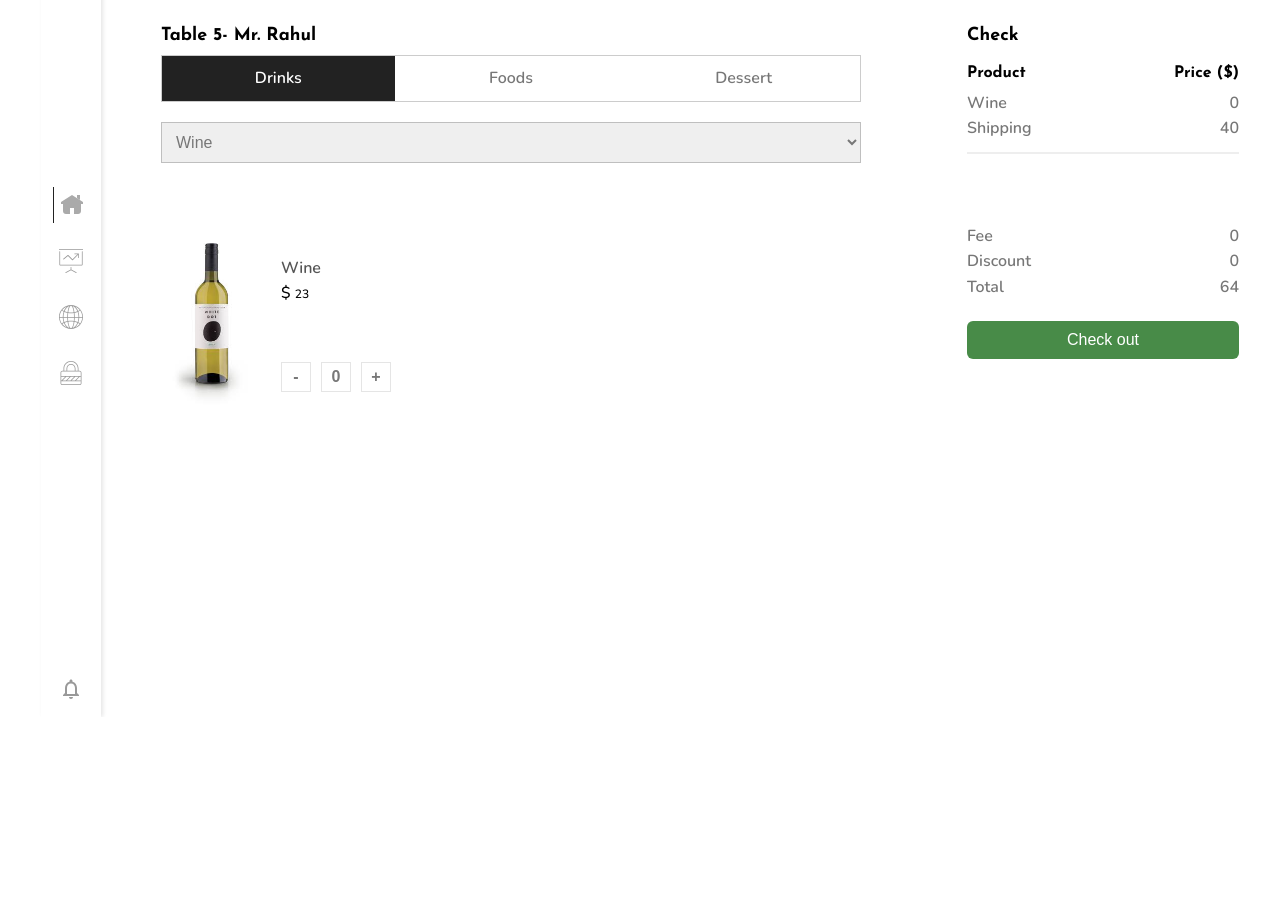
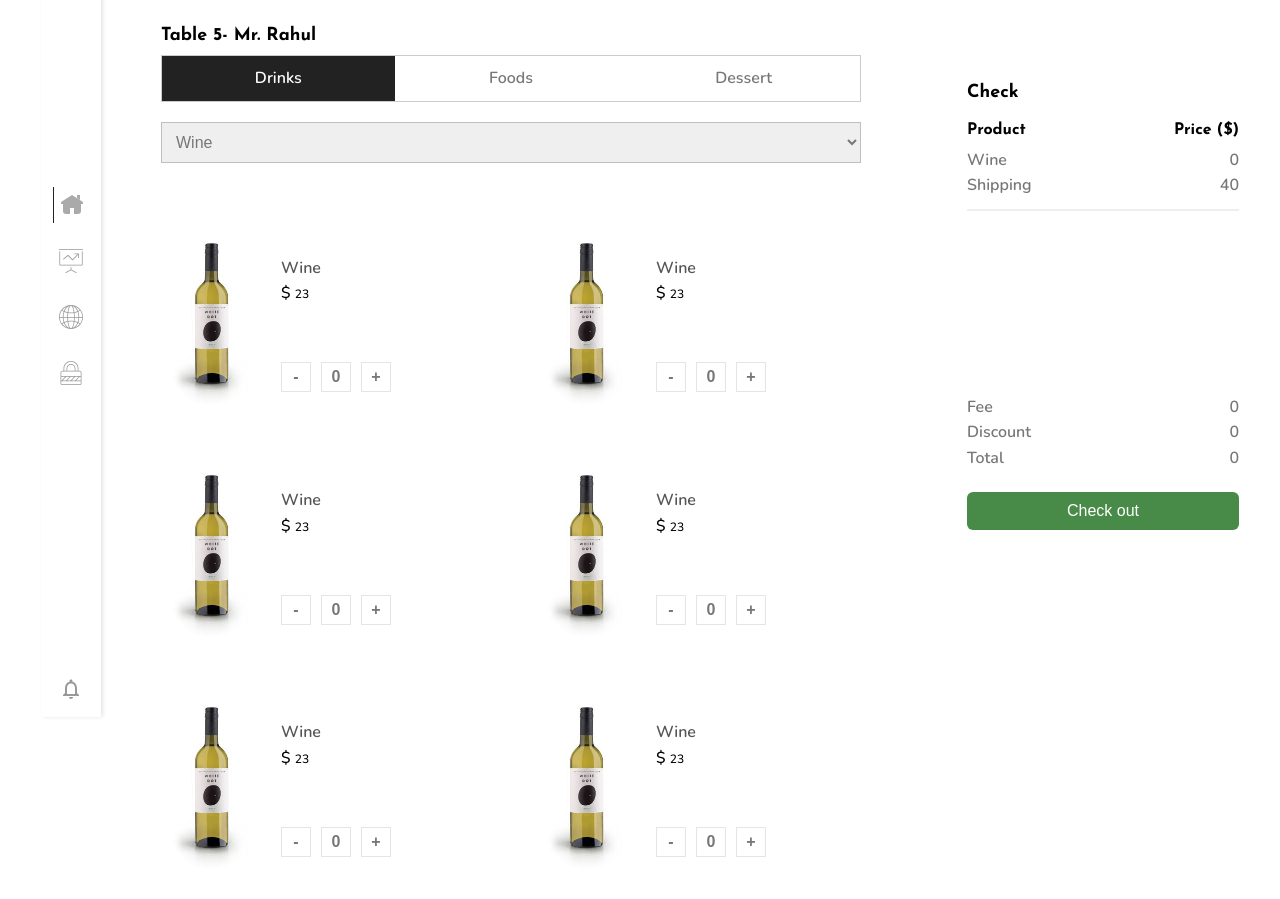
Before and after one commit to Er-Rahul-Tiwari/RecipesApp, a website: page index.html in a window 1280 px wide. Shown: the part 83-982 px from the top of the page. Before the commit the page ends 800 px from the top, so only its background shows below. Drawn offline with nearby package versions, Linux system fonts and the light colour scheme.

Commit message:
update DOM

```diff
--- a/app.js
+++ b/app.js
@@ -1,8 +1,9 @@
 
-  var card__name = document.querySelector(card__name);
-  var update__name = document.querySelector(update__name);
+  var card__name = document.querySelector(".card__name");
+  var update__name = document.querySelector('.update__name');
+  var total = document.querySelector('.total');
 
-  var availableItems = 10;
+  var availableItems = 100;
 
   const decNum = (val,card__price,update__price)=>{
     var itemVal = document.querySelector(val);
@@ -14,6 +15,8 @@
   }else{
     itemVal.value = parseInt(itemVal.value) - 1;
     itemPrice.innerHTML = parseInt(itemPrice.innerHTML) - 23;
+    update__price.innerHTML = itemPrice.innerHTML;
+    total.innerHTML = parseInt(update__price.innerHTML) + 40;
   }
 }
 const incNum = (val,card__price,update__price)=>{
@@ -27,6 +30,8 @@ const incNum = (val,card__price,update__price)=>{
   }else{
     itemVal.value = parseInt(itemVal.value) + 1;
     itemPrice.innerHTML = parseInt(itemPrice.innerHTML) + 23;
+    update__price.innerHTML = itemPrice.innerHTML;
+    total.innerHTML = parseInt(update__price.innerHTML) + 40;
 
   }
 }
--- a/index.html
+++ b/index.html
@@ -116,6 +116,106 @@
                     </div>
                 </div>
             </div>
+            <!-- 2 -->
+            <div class='card'>
+                <img class='card__img' src='./img/2.jpg'>
+
+                <div class='card__box'>
+                    <div>
+                        <p class='card__name'>Wine</p>
+                        $
+                        <span class='card__price card__price2'>23</span>
+                    </div>
+
+                    <div class='card__items'>
+                        <button class='card__btn'
+                            onclick="decNum('.input2','.card__price2','.update__price')">-</button>
+                        <input class='card__input input2' value='0' disabled>
+                        <button class='card__btn'
+                            onclick="incNum('.input2','.card__price2','.update__price')">+</button>
+                    </div>
+                </div>
+            </div>
+            <!-- 3 -->
+            <div class='card'>
+                <img class='card__img' src='./img/2.jpg'>
+
+                <div class='card__box'>
+                    <div>
+                        <p class='card__name'>Wine</p>
+                        $
+                        <span class='card__price card__price3'>23</span>
+                    </div>
+
+                    <div class='card__items'>
+                        <button class='card__btn'
+                            onclick="decNum('.input3','.card__price3','.update__price')">-</button>
+                        <input class='card__input input3' value='0' disabled>
+                        <button class='card__btn'
+                            onclick="incNum('.input3','.card__price3','.update__price')">+</button>
+                    </div>
+                </div>
+            </div>
+            <!-- 4 -->
+            <div class='card'>
+                <img class='card__img' src='./img/2.jpg'>
+
+                <div class='card__box'>
+                    <div>
+                        <p class='card__name'>Wine</p>
+                        $
+                        <span class='card__price card__price4'>23</span>
+                    </div>
+
+                    <div class='card__items'>
+                        <button class='card__btn'
+                            onclick="decNum('.input4','.card__price4','.update__price')">-</button>
+                        <input class='card__input input4' value='0' disabled>
+                        <button class='card__btn'
+                            onclick="incNum('.input4','.card__price4','.update__price')">+</button>
+                    </div>
+                </div>
+            </div>
+            <!-- 5 -->
+            <div class='card'>
+                <img class='card__img' src='./img/2.jpg'>
+
+                <div class='card__box'>
+                    <div>
+                        <p class='card__name'>Wine</p>
+                        $
+                        <span class='card__price card__price5'>23</span>
+                    </div>
+
+                    <div class='card__items'>
+                        <button class='card__btn'
+                            onclick="decNum('.input5','.card__price5','.update__price')">-</button>
+                        <input class='card__input input5' value='0' disabled>
+                        <button class='card__btn'
+                            onclick="incNum('.input5','.card__price5','.update__price')">+</button>
+                    </div>
+                </div>
+            </div>
+            <!-- 6 -->
+            <div class='card'>
+                <img class='card__img' src='./img/2.jpg'>
+
+                <div class='card__box'>
+                    <div>
+                        <p class='card__name'>Wine</p>
+                        $
+                        <span class='card__price card__price6'>23</span>
+                    </div>
+
+                    <div class='card__items'>
+                        <button class='card__btn'
+                            onclick="decNum('.input6','.card__price6','.update__price')">-</button>
+                        <input class='card__input input6' value='0' disabled>
+                        <button class='card__btn'
+                            onclick="incNum('.input6','.card__price6','.update__price')">+</button>
+                    </div>
+                </div>
+            </div>
 
         </div>
     </div>
@@ -152,7 +252,7 @@
                 </div>
                 <div class='sidebar__table-2'>
                     <p class='para'>Total</p>
-                    <p class='para sidebar__end total'>64</p>
+                    <p class='para sidebar__end total'>0</p>
                 </div>
                 <button class='btn mt-medium'>Check out</button>
             </div>
--- a/sass/_checkout.scss
+++ b/sass/_checkout.scss
@@ -8,11 +8,17 @@
 }
 
 .sidebar {
+    grid-row: 2/-1;
+    height: 70vh;
+    position: sticky;
+    top: 0rem;
     display: grid;
     grid-row-gap: 7rem;
     align-items: center;
     @media only screen and (max-width: $bp-small) {
         padding: 2rem 1rem;
+        position: static;
+        height: auto;
     }
     &__table-3 {
         display: grid;
```
Also changed, not shown: css/style.css.
